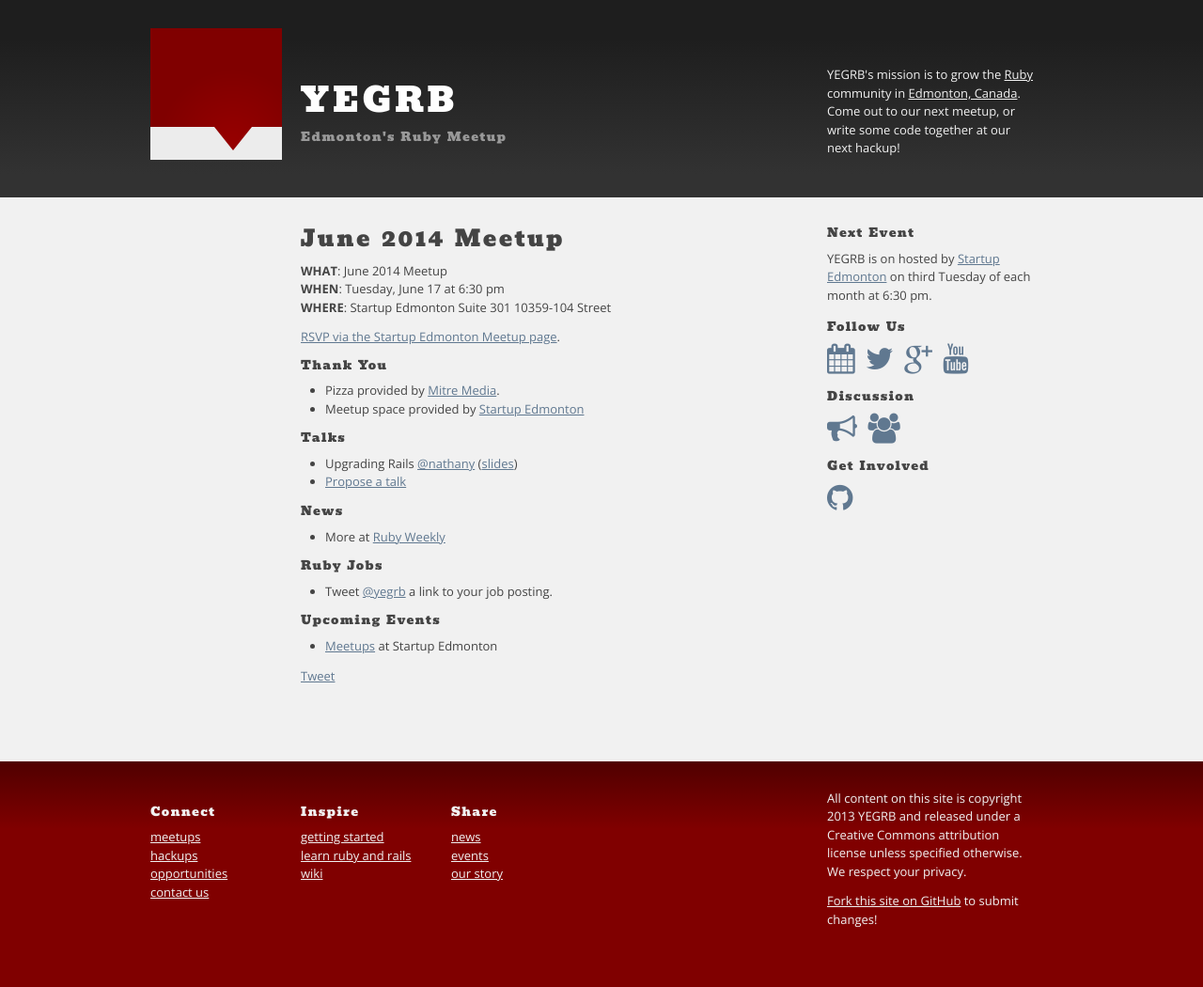
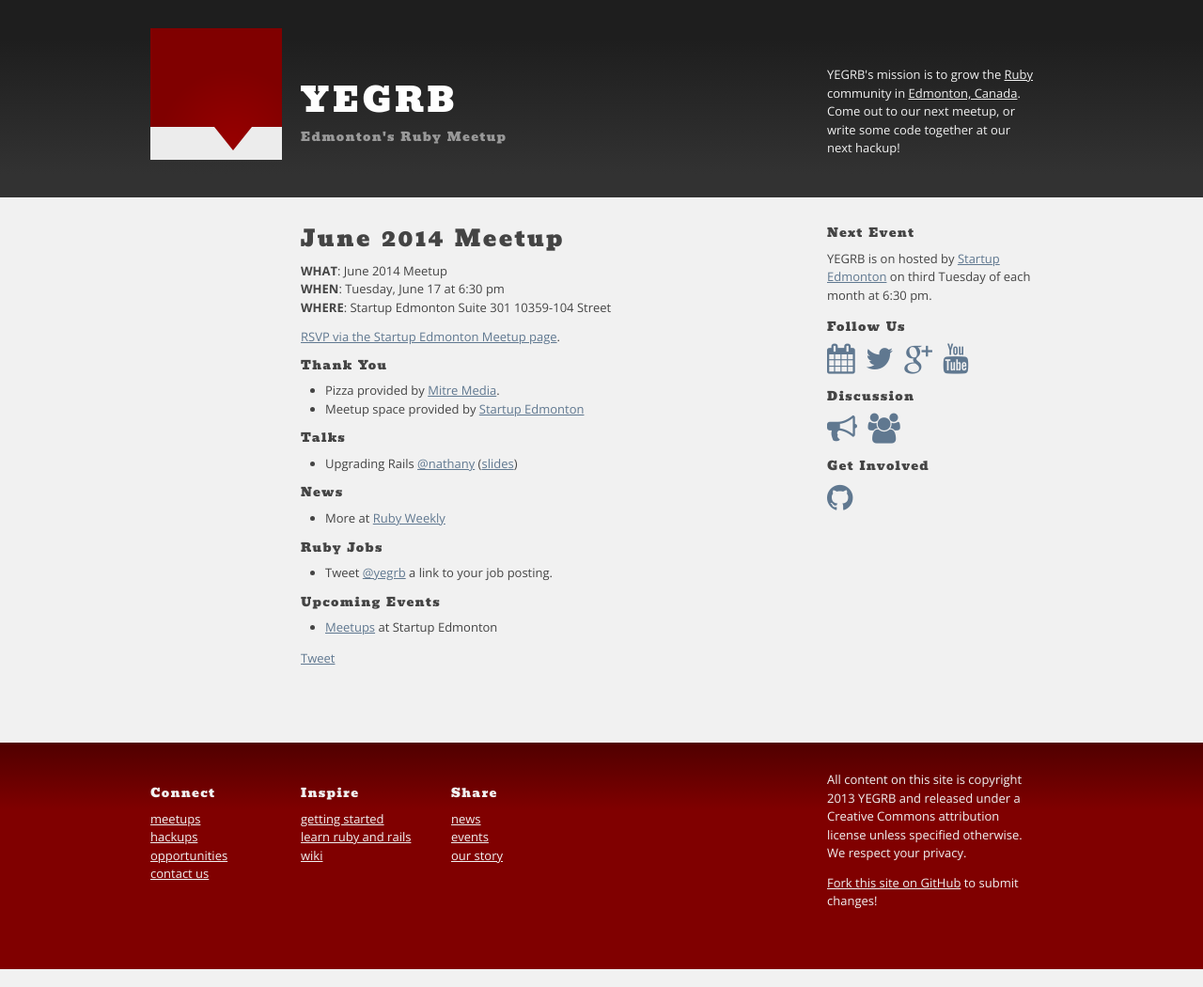
Before and after one commit to yegrb/yegrb.github.io, a Jekyll site: the page built from _posts/2014-06-17-june.markdown, in a window 1280 px wide. Shown: the whole page at 94% size. Built offline with Jekyll 4.4.1, drawn with Linux system fonts in a browser that asks for light colours; nearby versions of some CDN libraries; Markdown is read by kramdown in place of the engine named in the settings; comment, search, counter and statistics services are not loaded.

Commit message:
remove talk proposal link

```diff
--- a/_posts/2014-06-17-june.markdown
+++ b/_posts/2014-06-17-june.markdown
@@ -18,7 +18,6 @@ category: meetups
 ## Talks
 
 * Upgrading Rails [@nathany](https://twitter.com/nathany) ([slides](https://speakerdeck.com/nathany/upgrading-rails))
-* [Propose a talk](https://github.com/yegrb/yegrb.github.io/issues/16)
 
 ## News
 
```
